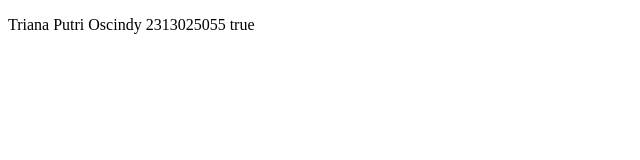
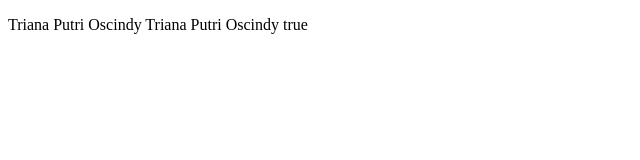
Before and after one commit to Trianaputrioscindy/praktikum1javascriptvariabel, a plain HTML site: page index.html in a window 1280 px wide. Shown: the full height of the page, 0-640 px from the left. Drawn offline with Linux system fonts and the light colour scheme.

Commit message:
Update index.html

```diff
--- a/index.html
+++ b/index.html
@@ -9,7 +9,7 @@
         let nama = "Triana Putri Oscindy";
         document.writeln(nama);
 
-        nama = 2313025055;
+        NPM = 2313025055;
         document.writeln(nama);
 
         nama = true;
```
